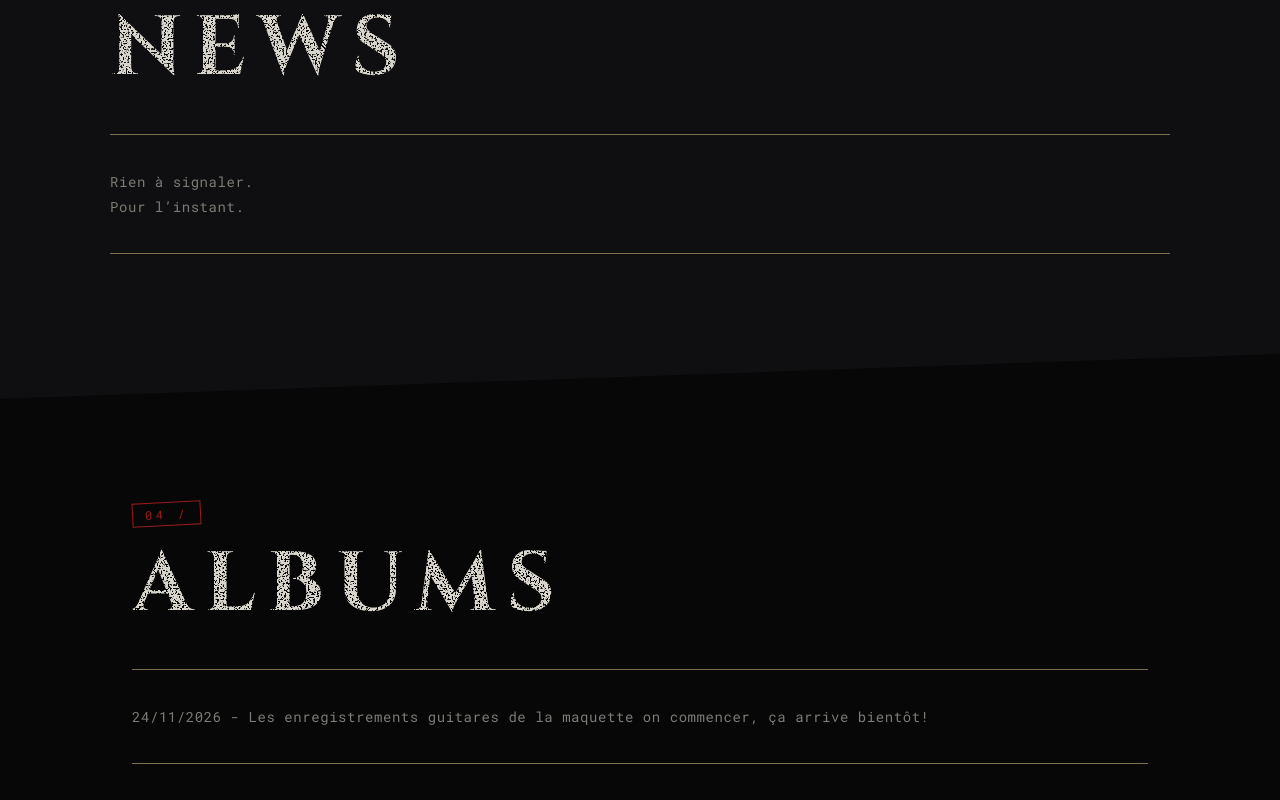
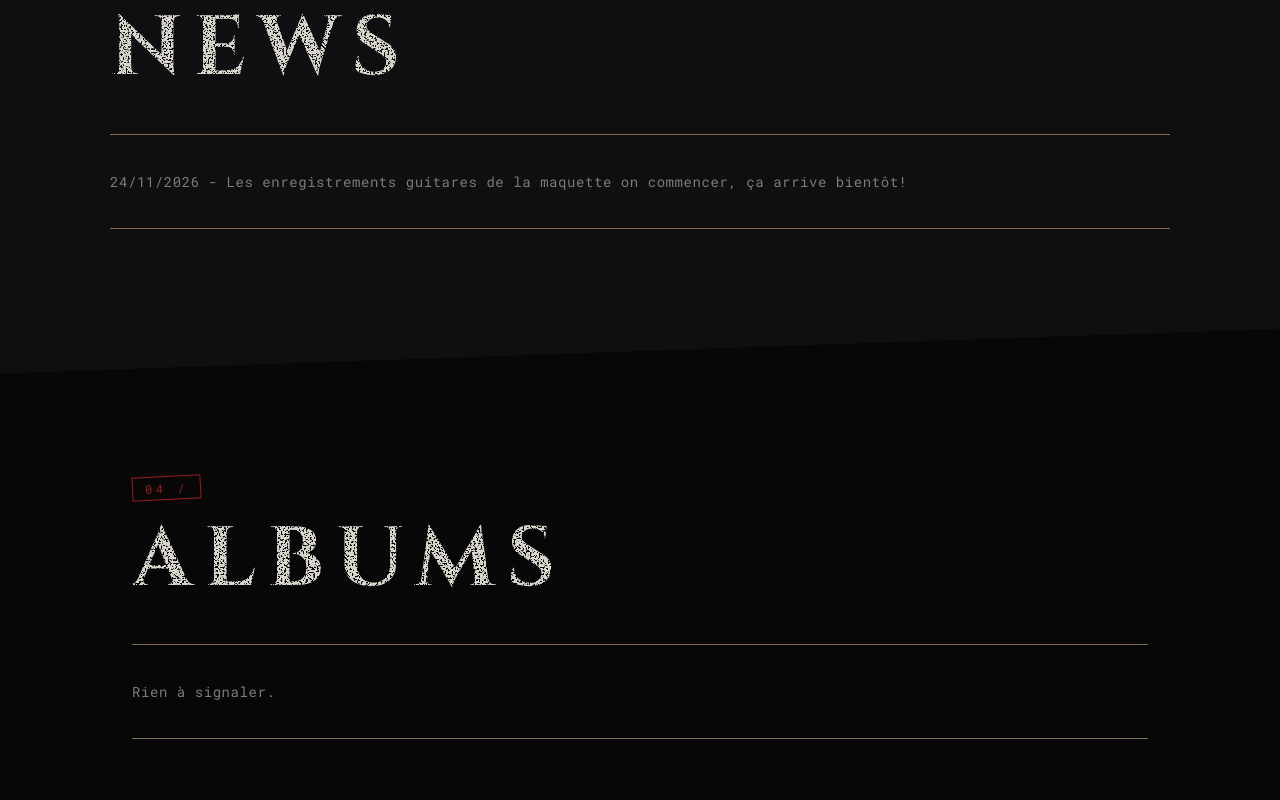
Before and after one commit to kilianlecomte06-tech/G.Y.N, a plain HTML site: page index.html in a window 1280 px wide. Shown: the part 2380-3180 px from the top of the page. Drawn offline with Linux system fonts and the light colour scheme.

Commit message:
Update index.html

```diff
--- a/index.html
+++ b/index.html
@@ -92,17 +92,17 @@
       <div>
         <span class="idx">03 /</span>
         <h2>News</h2>
-        <div class="empty">Rien à signaler.<br />Pour l’instant.</div>
+        <div class="empty">
+          24/11/2026 - Les enregistrements guitares de la maquette on commencer,
+          ça arrive bientôt!
+        </div>
       </div>
     </section>
 
     <section id="albums" class="rv">
       <span class="idx">04 /</span>
       <h2>Albums</h2>
-        <div class="empty">
-          24/11/2026 - Les enregistrements guitares de la maquette on commencer,
-          ça arrive bientôt!
-        </div>
+      <div class="empty">Rien à signaler.</div>
     </section>
 
     <section id="dates" class="band rv">
```
